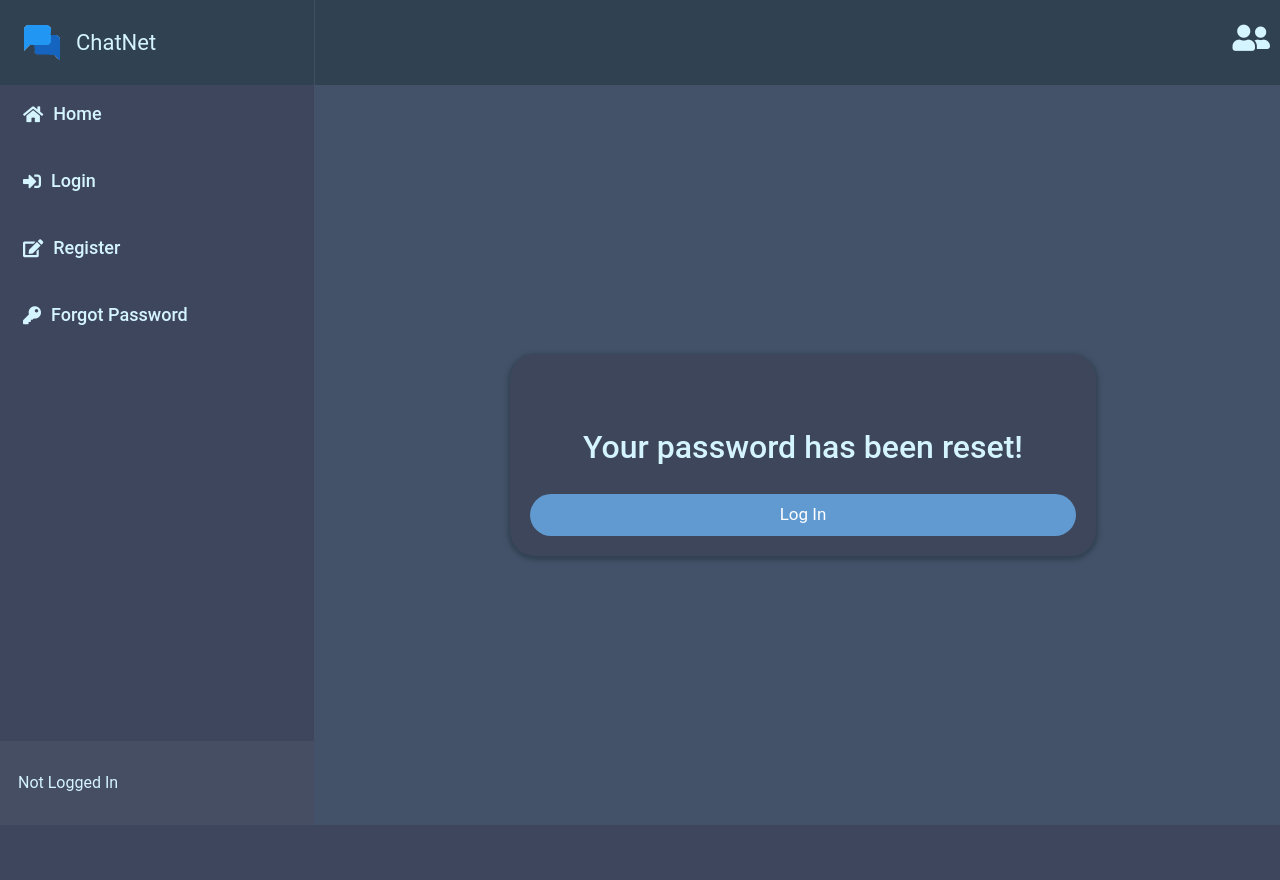
After one commit to adrian-y1/ChatNet, a Django app: page /password_reset_complete/ in a window 1280 px wide. The commit adds this page. Run offline with Django 4.2, Linux system fonts and the light colour scheme; data that the repository does not hold is empty; parts of the project's set-up code (start-up, migrations or seed data) failed here and were passed over; some libraries are stand-ins or nearby versions.

Commit message:
Added forgot password

```diff
--- a/chat/static/chat/styles.css
+++ b/chat/static/chat/styles.css
@@ -561,7 +587,7 @@ body {
     justify-content: center;
     align-items: center;
 }
-.login-submit input {
+.login-submit input, .login-submit a {
     border: none;
     outline: none;
     width: 100%;
@@ -571,6 +597,10 @@ body {
     color: #ffffff;
     font-size: 17px;
 }
+.login-submit a {
+    text-align: center;
+    text-decoration: none;
+}
 #forgot-password {
     display: flex;
     justify-content: flex-start;
--- a/chat/templates/chat/layout.html
+++ b/chat/templates/chat/layout.html
@@ -13,10 +13,13 @@
     <link rel="stylesheet" href="https://cdnjs.cloudflare.com/ajax/libs/font-awesome/4.7.0/css/font-awesome.min.css">
 
     <link rel="stylesheet" href="https://use.fontawesome.com/releases/v5.15.4/css/all.css" integrity="sha384-DyZ88mC6Up2uqS4h/KRgHuoeGwBcD4Ng9SiP4dIRy0EXTlnuz47vAwmeGwVChigm" crossorigin="anonymous"/>
+    <link rel="stylesheet" href="https://cdn.jsdelivr.net/npm/bootstrap-icons@1.3.0/font/bootstrap-icons.css">
+
     <!-- BOOTSTRAP -->
     <link rel="stylesheet" href="https://cdn.jsdelivr.net/npm/bootstrap@5.1.3/dist/css/bootstrap.min.css" integrity="sha384-1BmE4kWBq78iYhFldvKuhfTAU6auU8tT94WrHftjDbrCEXSU1oBoqyl2QvZ6jIW3" crossorigin="anonymous">
     <script src="https://cdn.jsdelivr.net/npm/bootstrap@5.0.2/dist/js/bootstrap.bundle.min.js" integrity="sha384-MrcW6ZMFYlzcLA8Nl+NtUVF0sA7MsXsP1UyJoMp4YLEuNSfAP+JcXn/tWtIaxVXM" crossorigin="anonymous"></script>
     <script src="https://cdn.jsdelivr.net/npm/bootstrap@5.1.3/dist/js/bootstrap.bundle.min.js" integrity="sha384-ka7Sk0Gln4gmtz2MlQnikT1wXgYsOg+OMhuP+IlRH9sENBO0LRn5q+8nbTov4+1p" crossorigin="anonymous"></script>
+
 </head>
 <body>
     <div class="wrapper">
@@ -70,7 +73,7 @@
                         {% else %}
                             <li><a href="{% url 'login' %}"><i class="fas fa-sign-in-alt"></i>Login</a></li>
                             <li><a href="{% url 'register' %}"><i class="fa fa-edit"></i>Register</a></li>
-                            <li><a href="{% url 'change_password' %}"><i class="fa fa-key"></i>Change Password</a></li>
+                            <li><a href="{% url 'reset_password' %}"><i class="fa fa-key"></i>Forgot Password</a></li>
                         {% endif %}
                     </ul>
                 </div>
--- a/chat/templates/chat/login.html
+++ b/chat/templates/chat/login.html
@@ -53,7 +53,7 @@
                                 </span>
                                 <input autocomplete="off" type="password" name="password" placeholder="Password" required>
                             </div>
-                            <p id="forgot-password"><a href="{% url 'change_password' %}">Forgot Password? </a></p>
+                            <p id="forgot-password"><a href="{% url 'reset_password' %}">Forgot Password? </a></p>
                         </div>
                         <div class="login-submit">
                             <input type="submit" value="Login">
--- /dev/null
+++ b/chat/templates/chat/password_reset_complete.html
@@ -0,0 +1,35 @@
+{% extends "chat/layout.html" %}
+
+{% block title %} Password Reset {% endblock %}
+{% block body %}
+
+    <div class="row login-row">
+        <div class="login-nav">
+            <span>
+                <button id="open-left-sidebar">
+                    <div></div>
+                    <div></div>
+                    <div></div>
+                </button>
+            </span>
+            <span>
+                <button id="open-friend-sidebar"><h1><i class="fas fa-user-friends"></i></h1></button>
+            </span>
+        </div>
+        <div class="col px-0">
+            <div class="login-container">
+                <div class="login-img-con" id="login-img-con">
+
+                </div>
+                <div class="mt-4"></div>
+                <div class="login-header">
+                    <h2>Your password has been reset!</h2>
+                </div>
+                <div class="login-submit">
+                    <a href="{% url 'login' %}">Log In</a>
+                </div>
+            </div>
+        </div>
+    </div>
+
+{% endblock %}
--- a/chat/templates/chat/register.html
+++ b/chat/templates/chat/register.html
@@ -73,7 +73,7 @@
                                 </span>
                                 <input type="password" name="confirmation" placeholder="Confirm Password" required>
                             </div>
-                            <p id="forgot-password"><a href="{% url 'change_password' %}">Forgot Password? </a></p>
+                            <p id="forgot-password"><a href="{% url 'reset_password' %}">Forgot Password? </a></p>
                         </div>
                         <div class="login-submit">
                             <input type="submit" value="Register">
--- a/chat/urls.py
+++ b/chat/urls.py
@@ -1,7 +1,7 @@
 from django.urls import path
 from django.conf import settings
 from django.conf.urls.static import static
-
+from django.contrib.auth import views as auth_views
 from . import views
 
 urlpatterns = [
@@ -28,7 +28,12 @@ urlpatterns = [
     path("login", views.login_view, name="login"),
     path("logout", views.logout_view, name="logout"),
     path("register", views.register, name="register"),
-    path('change_password', views.change_password, name="change_password"),
+
+    # Password Reset
+    path('password_reset/', auth_views.PasswordResetView.as_view(template_name='chat/password_reset.html'), name="reset_password"),
+    path('password_reset_sent/', auth_views.PasswordResetDoneView.as_view(template_name='chat/password_reset_done.html'), name="password_reset_done"),
+    path('password_reset_confirm/<uidb64>/<token>/', auth_views.PasswordResetConfirmView.as_view(template_name='chat/password_reset_confirm.html'), name="password_reset_confirm"),
+    path('password_reset_complete/', auth_views.PasswordResetCompleteView.as_view(template_name='chat/password_reset_complete.html'), name="password_reset_complete"),
 
     # Error Catching
     path('error', views.error_handling, name="error")
--- a/chat/views.py
+++ b/chat/views.py
@@ -487,45 +487,6 @@ def outgoing_requests(request):
 def error_handling(request):
     return render(request, 'chat/error.html')
 
-def change_password(request):
-    if request.method == "POST":
-        username = request.POST["username"]
-        email = request.POST['email']
-        n_password = request.POST['npassword']
-        cn_password = request.POST['cnpassword']
-
-        if username == '':
-            return render(request, "chat/change_password.html", {
-                "message": "Username field cannot be blank."
-            })
-        if email == '':
-            return render(request, "chat/change_password.html", {
-                "message": "Email field cannot be blank."
-            })
-        if n_password == '':
-            return render(request, "chat/change_password.html", {
-                "message": "New Password field cannot be blank."
-            })
-        if cn_password == '':
-            return render(request, "chat/change_password.html", {
-                "message": "New Password Confirmation field cannot be blank."
-            })
-
-        try:
-            get_user = User.objects.get(username=username, email=email)
-            get_user.password = make_password(n_password)
-            get_user.save()
-            return redirect('login')
-        except User.DoesNotExist:
-            return render(request, "chat/change_password.html", {
-                "message": "Invalid username and/or email."
-            })
-
-
-
-
-    return render(request, 'chat/change_password.html')
-
 
 def login_view(request):
     if request.method == "POST":
```
Also changed, not shown: other parts of chat/static/chat/styles.css (+29 -2 lines), chat/templates/chat/change_password.html (deleted, +0 -91 lines), chat/templates/chat/password_reset.html (added, +51 -0 lines), chat/templates/chat/password_reset_confirm.html (added, +48 -0 lines), chat/templates/chat/password_reset_done.html (added, +32 -0 lines), chatapp/settings.py (+9 -0 lines).
